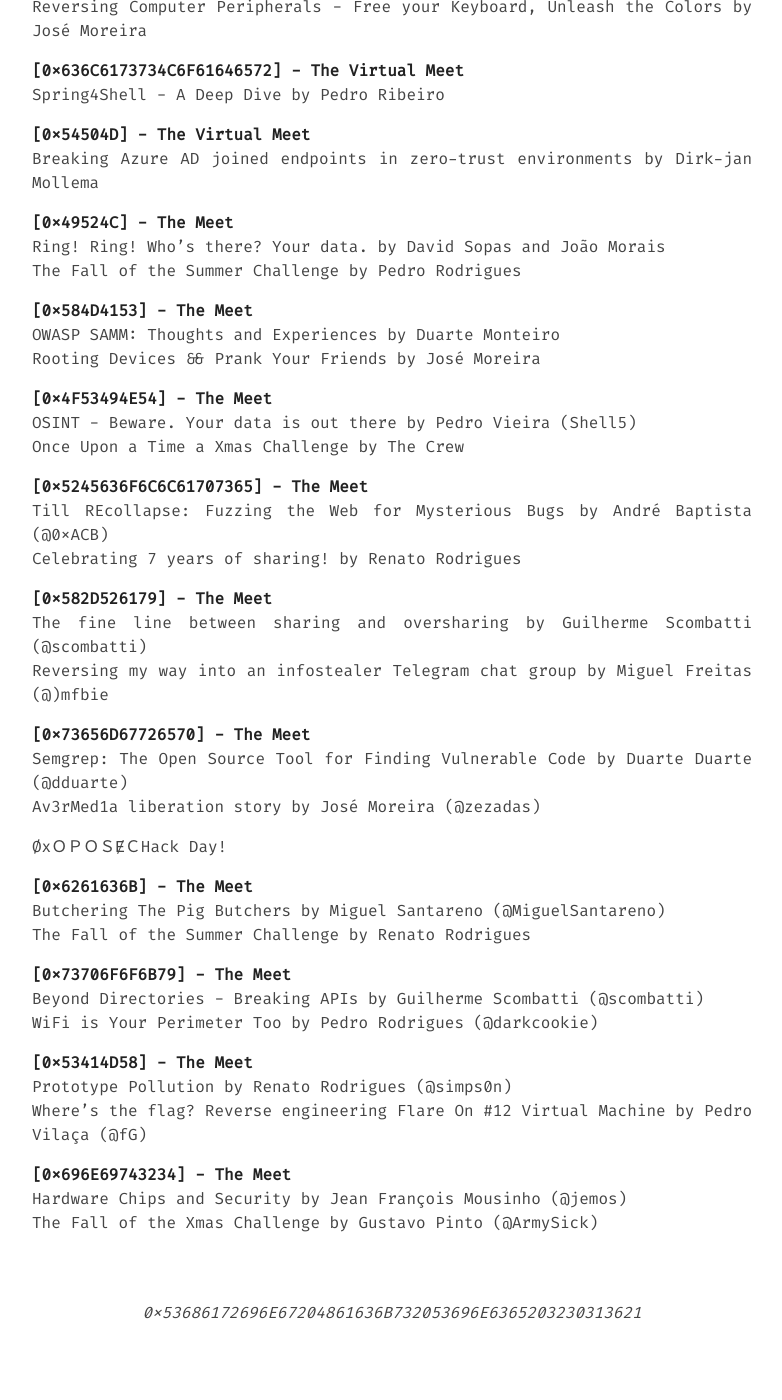
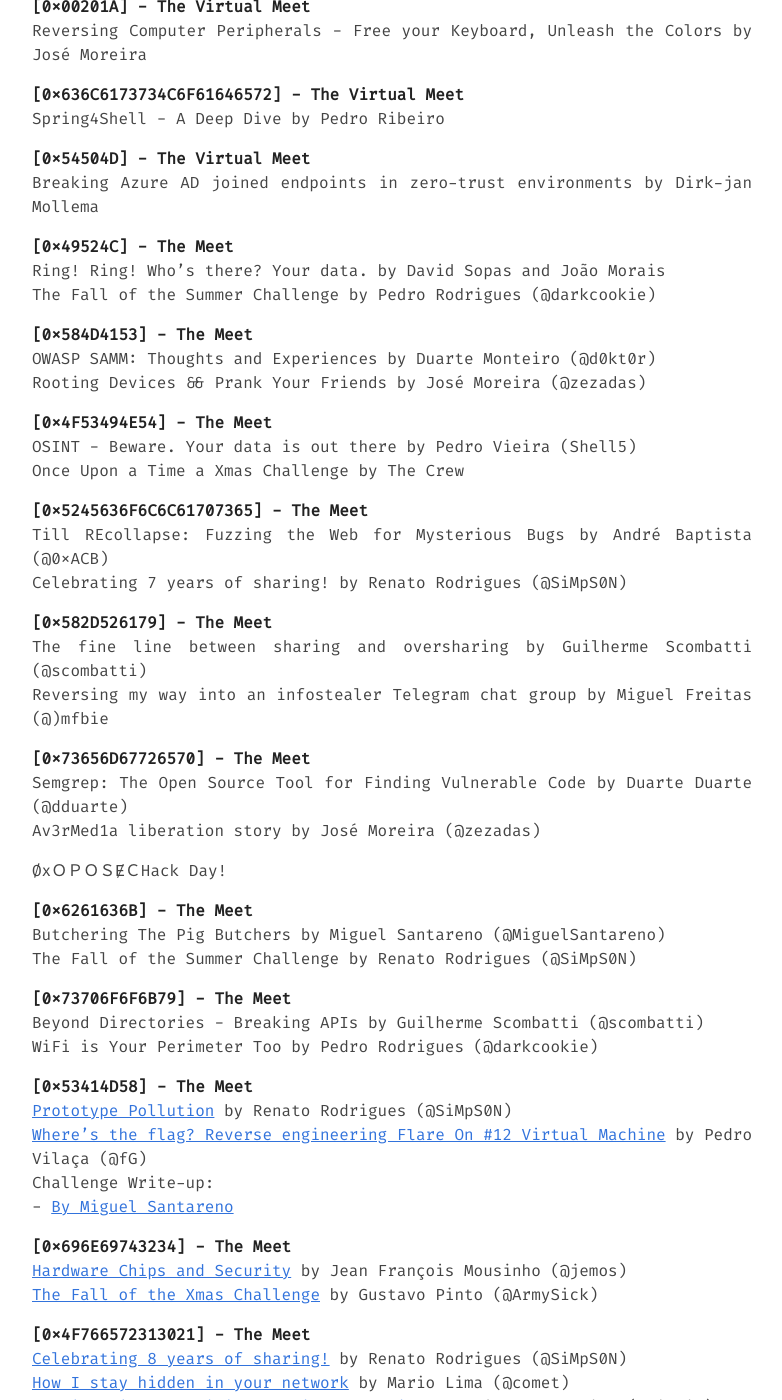
Before and after one commit to 0xOPOSEC/0xOPOSEC.github.io, a Jekyll site: the page built from talks.md, in a window 1280 px wide and 1400 px high, scrolled down 6533 px. Shown: the whole window, without its empty margins (248-1030 px from the left). Built offline with Jekyll 4.4.1, drawn with Linux system fonts in a browser that asks for light colours; some of the changed text lies outside the part shown.

Commit message:
Talks Dump Update and Names Fix

```diff
--- a/talks.md
+++ b/talks.md
@@ -8,30 +8,30 @@ This page is dump for all presentations from the Meetup.
 
 **\[INIT\] - The Gathering**
 [XXE and XEE detection](https://slides.com/anagomes/xxe-meetup) by Ana Gomes
-[Node.js Problems in Paradise](https://slides.com/simpson/njs-problems-in-paradise) ([Demo](https://gist.github.com/Simpsonpt/ed4f6cf8ebe269ba29d7)) by Renato Rodrigues
-[(Un)Securing Stuff with IoT](https://www.dropbox.com/s/47lq26brfd1qo3b/%28un%29securing%20stuff%20with%20IoT.pdf?dl=1) by David Gouveia
+[Node.js Problems in Paradise](https://slides.com/simpson/njs-problems-in-paradise) ([Demo](https://gist.github.com/Simpsonpt/ed4f6cf8ebe269ba29d7)) by Renato Rodrigues (@SiMpS0N)
+[(Un)Securing Stuff with IoT](https://www.dropbox.com/s/47lq26brfd1qo3b/%28un%29securing%20stuff%20with%20IoT.pdf?dl=1) by David Gouveia (@zatarra)
 
 **\[0x31\] - The Meet**
-[Bug Bounties](https://slides.com/miguelregala/bug-bounties#/) by Miguel Regala
-[Security Headers](https://slides.com/simpson/security-headers/) by Renato Rodrigues
+[Bug Bounties](https://slides.com/miguelregala/bug-bounties#/) by Miguel Regala (@fisher)
+[Security Headers](https://slides.com/simpson/security-headers/) by Renato Rodrigues (@SiMpS0N)
 [Terminal and Shell attacks: Targeting the Sysadmin](https://www.dropbox.com/s/pe19rb8fby6nhef/Terminal%20and%20Shell%20attacks%3A%20Targeting%20the%20Sysadmin.pdf?dl=1) ([Demos](https://www.dropbox.com/s/wes01lrbonm6cx9/Terminal%20and%20Shell%20attacks%3A%20Targeting%20the%20Sysadmin.zip?dl=1)) by Federico Bento
 
 **\[0x32\] - The Meet**
-[ZSUN Wifi Card Reader](https://slides.com/davidgouveia/zsun-wifi-card-reader#/) by David Gouveia
+[ZSUN Wifi Card Reader](https://slides.com/davidgouveia/zsun-wifi-card-reader#/) by David Gouveia (@zatarra)
 [Mobile Security in iOS](https://www.dropbox.com/s/dfwo2b3n60wo8bx/Mobile%20Security%20in%20iOS.pdf?dl=1) by Herman Duarte
-[Challenge Solution](https://www.dropbox.com/s/5gpjiffx736jdk6/oposec-pwn.pdf?dl=1) by André Baptista
+[Challenge Solution](https://www.dropbox.com/s/5gpjiffx736jdk6/oposec-pwn.pdf?dl=1) by André Baptista (@0xACB)
 
 **\[0x33\] - The Meet**
-[Lockpicking 101](https://slides.com/duartemonteiro-1/lock-picking#/) by Duarte Monteiro and Miguel Regala
+[Lockpicking 101](https://slides.com/duartemonteiro-1/lock-picking#/) by Duarte Monteiro (@d0kt0r) and Miguel Regala (@fisher)
 [A hands-on approach on botnets for a learning purpose](https://www.dropbox.com/s/q5sdfaxzodbbkqr/A%20hands-on%20approach%20on%20botnets%20for%20a%20learning.pdf?dl=1) by José Pinto and João Dias
 
 **\[0x34\] - The Meet**
-[Template Injection 101](https://slides.com/miguelregala/template-injection-3) by Fisher
+[Template Injection 101](https://slides.com/miguelregala/template-injection-3) by Miguel Regala (@fisher)
 Live Streaming Security: Inner Security and Anti Leeching Tips by Deluxor
 
 **\[0x35\] - The Meet**
-[SSRF.. aka.. how to pierce perimeter defences like a boss!!!"](https://github.com/ricardojba/0xOPOSEC) by Ricardo Almeida
-[Hacking World 101](https://slides.com/miguelregala/hacking101-history) by fisher
+[SSRF.. aka.. how to pierce perimeter defences like a boss!!!"](https://github.com/ricardojba/0xOPOSEC) by Ricardo Almeida (@vibrio)
+[Hacking World 101](https://slides.com/miguelregala/hacking101-history) by Miguel Regala (@fisher)
 
 **\[0x36\] - The Meet**
 [Ransomware 101: Threats & Countermeasures](https://www.dropbox.com/s/pwxgjp6ufe4w7e6/Ransomware%20101.pptx?dl=1) by netshark
@@ -84,8 +84,8 @@ Browsers - For better or worse... by simps0n
 [Challenge Solution](https://www.dropbox.com/s/1feb4ru2ax1l57i/chall_writeup.txt?dl=1) by Anotherik
 
 **\[0x68\] - The Meet**
-Briareos, a Modular Framework for Elastic Intrusion Detection and Prevention by André Baptista
-[Game of Bounties](https://slides.com/miguelregala/oposec-bounties) by fisher
+Briareos, a Modular Framework for Elastic Intrusion Detection and Prevention by André Baptista (@0xACB)
+[Game of Bounties](https://slides.com/miguelregala/oposec-bounties) by Miguel Regala (@fisher)
 
 **\[0x69\] - The Meet**
 [Cryptanalysis 101 - Breaking a password 'hash'](https://www.dropbox.com/s/iepm343vcz71y0s/OPOSEC.pptx?dl=1) by João Gil (@jack64)
@@ -122,15 +122,15 @@ Briareos, a Modular Framework for Elastic Intrusion Detection and Prevention by
 
 **\[0x6F\] - The Meet**
 [Controlling your neighbor's lights - Dissecting ZigBee Protocol](https://www.dropbox.com/s/wu0zan9nmz9guox/oposec_zigbee.pdf?dl=1) by André Garrido
-[One Trick and one Treat](https://slides.com/simpson/one-trick-one-treat?token=2dCp00ka) (Short Talk) by Renato Rodrigues
-[SDR Challenge Write-up](https://github.com/zezadas/pypocsag/blob/master/challenge/0x6F_0xOPOSEC_CHALLENGE.pdf) By Zezadas
+[One Trick and one Treat](https://slides.com/simpson/one-trick-one-treat?token=2dCp00ka) (Short Talk) by Renato Rodrigues (@SiMpS0N)
+[SDR Challenge Write-up](https://github.com/zezadas/pypocsag/blob/master/challenge/0x6F_0xOPOSEC_CHALLENGE.pdf) By José Moreira (@zezadas)
 
 **\[0x6G\] - The Overflow**
 [From Crash to Win!](https://slides.com/apl3b/from-crash-to-win/fullscreen?token=qfQfRKub#/) by Guilherme Scombatti and César Silva
 Using supply chain attacks for software dependencies to spread malicious code in the wild. by Preben Ver Eecke, Jelle Criel and Timothy Van Heddegem
 
 **\[0x70\] - The Meet**
-[Ataques e outros casos de Cibersegurança](https://www.dropbox.com/s/jgpt8ezyt4ympft/casos_ciberseguranca.pdf?dl=1) by (@)aap
+[Ataques e outros casos de Cibersegurança](https://www.dropbox.com/s/jgpt8ezyt4ympft/casos_ciberseguranca.pdf?dl=1) by António Pinto (@aap)
 [Vulnerabilities in the Anda app](https://www.dropbox.com/s/ycf30gb4b6axiya/Vulnerabilities%20in%20the%20Anda%20app.pdf?dl=1) by (@)Gustavo Silva
 Challenge Write-ups:
 \- [By Jpdias](https://jpdias.me/infosec/iot/2019/01/17/oposec0x70challenge.html)
@@ -138,7 +138,7 @@ Challenge Write-ups:
 \- [By ArmySick](https://www.dropbox.com/s/vn6jvgfnma3v4gx/0x70_writeup.pdf?dl=1)
 
 **\[0x71\] - The Meet**
-[Assuma o controlo total da sua casa numa só aplicação - EDP IoT 101](https://www.dropbox.com/s/uoqbnlkvicxlj4h/EDP%20101.pdf?dl=1) by Luís Catarino and (@)darkcookie
+[Assuma o controlo total da sua casa numa só aplicação - EDP IoT 101](https://www.dropbox.com/s/uoqbnlkvicxlj4h/EDP%20101.pdf?dl=1) by Luís Catarino and Pedro Rodrigues (@darkcookie)
 [Insecure Deserialization 101](https://slides.com/apl3b/deserialization-35/?token=hDJFVzs9#/) by @csilva
 Challenge Write-up:
 \- [By Vibrio](https://gist.github.com/ricardojba/7c5503bb04fd3bcc566308d13e978bd7)
@@ -151,17 +151,17 @@ Challenge Write-up:
 
 **\[0x73\] - The Meet**
 [Internet-of-b̶r̶o̶k̶e̶n̶ -Things: A highly-opinionated overview](https://www.dropbox.com/s/0me72f1p4j6zkor/oposec-short.pdf?dl=1) by João Pedro Dias (@)jpdias
-[Low Hanging Fruit On Android](https://www.dropbox.com/s/ezcitmrxci2hwbh/Low%20Hanging%20Fruit%20On%20Android.pdf?dl=1) by (@)zezadas
+[Low Hanging Fruit On Android](https://www.dropbox.com/s/ezcitmrxci2hwbh/Low%20Hanging%20Fruit%20On%20Android.pdf?dl=1) by José Moreira (@zezadas)
 Challenge Write-up:
 \- [By JPDias](https://jpdias.me/infosec/iot/2019/04/21/oposecaprilchallenge.html)
 
 **\[0x74\] - The Meet**
-[Who are you talking to?! Analyzing Android applications with Frida](https://www.dropbox.com/s/j1nb6nrsmj2dwpj/Analyzing%20Android%20applications%20with%20Frida.pdf?dl=1) by (@)darkcookie
+[Who are you talking to?! Analyzing Android applications with Frida](https://www.dropbox.com/s/j1nb6nrsmj2dwpj/Analyzing%20Android%20applications%20with%20Frida.pdf?dl=1) by Pedro Rodrigues (@darkcookie)
 Golden Chickens & Malware-as-a-Service by Tiago Marques
 [Challenge Write-up](https://www.dropbox.com/s/4mlal5dgbfu1y9f/0x74-write-up.pdf?dl=1) by (@)jmoraissec
 
 **\[0x75\] - The Meet**
-[Blockchain, A security perspective](https://www.dropbox.com/s/heb7spszmvtp2xc/Blokchain-A_Security_Perspective.pdf?dl=1) by (@)aap
+[Blockchain, A security perspective](https://www.dropbox.com/s/heb7spszmvtp2xc/Blokchain-A_Security_Perspective.pdf?dl=1) by António Pinto (@aap)
 Bounty Life by (@)andrebaptista
 Challenge Write-up:
 \- [By aap](https://www.dropbox.com/s/mx5y2fvrwyj88vs/challenge-writeup.pdf?dl=1)
@@ -169,7 +169,7 @@ Challenge Write-up:
 \- [By Hugo Sereno](https://hugosereno.eu/blog/2019/06/09/capture-that-memory-flag/)
 
 **\[0x76\] - The Meet**
-[Can I haz credentials? - Using honeypots to extract passwords from live scanners](https://www.dropbox.com/s/nbcwwb8u16aqpuj/Oposec%20Scanners.pdf?dl=1) by (@)darkcookie
+[Can I haz credentials? - Using honeypots to extract passwords from live scanners](https://www.dropbox.com/s/nbcwwb8u16aqpuj/Oposec%20Scanners.pdf?dl=1) by Pedro Rodrigues (@darkcookie)
 Hacking your cable modem by Local Underground Greyhat
 
 **\[0x77\] - The Meet**
@@ -183,8 +183,8 @@ Challenge Write-up:
 \- [By Zezadas](https://www.dropbox.com/s/nh5thnkf8igarb9/%5B0x78%5D_0xOPOSEC_CHALLENGE_ANDROID_WEBVIEW_BOF.pdf?dl=1)
 
 **\[0x79\] - The Meet**
-[Proxy Re-Encryption 101](https://www.dropbox.com/s/64nx6mpf1ng7paf/reenc.pdf?dl=1) by (@)aap
-[Let's Get Physical!](https://www.dropbox.com/s/qe9bgeolnttzcz7/General%20presentation.pdf?dl=1) + [Media](https://www.dropbox.com/s/427xmk47ei3pmsg/Talk%20media.zip?dl=1) by (@)darkcookie
+[Proxy Re-Encryption 101](https://www.dropbox.com/s/64nx6mpf1ng7paf/reenc.pdf?dl=1) by António Pinto (@aap)
+[Let's Get Physical!](https://www.dropbox.com/s/qe9bgeolnttzcz7/General%20presentation.pdf?dl=1) + [Media](https://www.dropbox.com/s/427xmk47ei3pmsg/Talk%20media.zip?dl=1) by Pedro Rodrigues (@darkcookie)
 Challenge Write-up:
 \- [By Nuno Humberto](https://www.dropbox.com/s/41bfd87xz4rwgok/Crypto%20Challenge.pdf?dl=1)
 
@@ -221,7 +221,7 @@ Challenge Write-up:
 \- [By Zezadas](https://www.dropbox.com/s/8bl0oloqv2drzjf/0xOPOSEC_0x0E_DTMF_MultiTap.pdf?dl=1)
 
 **\[0x0F\] - The Virtual Meet**
-[The Curious Case of a PDF and an MBR](https://www.dropbox.com/s/xhjvkw3c7lhkm1o/writeup_0xOPOSEC_0x0F_Polyglot_PDF_MBR_Bootloader.pdf?dl=1) by José Moreira
+[The Curious Case of a PDF and an MBR](https://www.dropbox.com/s/xhjvkw3c7lhkm1o/writeup_0xOPOSEC_0x0F_Polyglot_PDF_MBR_Bootloader.pdf?dl=1) by José Moreira (@zezadas)
 
 **\[0x4842443231\] - The Virtual Meet**
 [Automated standard based security assessment for IoT](https://www.dropbox.com/s/mvojkfmrkv0ikzn/Thesis%20-%20Presentation%20-%20Oposec.pdf?dl=1) by André Cirne
@@ -279,11 +279,11 @@ Breaking Azure AD joined endpoints in zero-trust environments by Dirk-jan Mollem
 
 **\[0x49524C\] - The Meet**
 Ring! Ring! Who's there? Your data. by David Sopas and João Morais
-The Fall of the Summer Challenge by Pedro Rodrigues
+The Fall of the Summer Challenge by Pedro Rodrigues (@darkcookie)
 
 **\[0x584D4153\] - The Meet**
-OWASP SAMM: Thoughts and Experiences by Duarte Monteiro
-Rooting Devices && Prank Your Friends by José Moreira
+OWASP SAMM: Thoughts and Experiences by Duarte Monteiro (@d0kt0r)
+Rooting Devices && Prank Your Friends by José Moreira (@zezadas)
 
 **\[0x4F53494E54\] - The Meet**
 OSINT - Beware. Your data is out there by Pedro Vieira (Shell5)
@@ -291,7 +291,7 @@ Once Upon a Time a Xmas Challenge by The Crew
 
 **\[0x5245636F6C6C61707365\] - The Meet**
 Till REcollapse: Fuzzing the Web for Mysterious Bugs by André Baptista (@0xACB)
-Celebrating 7 years of sharing! by Renato Rodrigues
+Celebrating 7 years of sharing! by Renato Rodrigues (@SiMpS0N)
 
 **\[0x582D526179\] - The Meet**
 The fine line between sharing and oversharing by Guilherme Scombatti (@scombatti)
@@ -305,16 +305,23 @@ Av3rMed1a liberation story by José Moreira (@zezadas)
 
 **\[0x6261636B\] - The Meet**
 Butchering The Pig Butchers by Miguel Santareno (@MiguelSantareno)
-The Fall of the Summer Challenge by Renato Rodrigues
+The Fall of the Summer Challenge by Renato Rodrigues (@SiMpS0N)
 
 **\[0x73706F6F6B79\] - The Meet**
 Beyond Directories - Breaking APIs by Guilherme Scombatti (@scombatti)
 WiFi is Your Perimeter Too by Pedro Rodrigues (@darkcookie)
 
 **\[0x53414D58\] - The Meet**
-Prototype Pollution by Renato Rodrigues (@simps0n)
-Where's the flag? Reverse engineering Flare On #12 Virtual Machine by Pedro Vilaça (@fG)
+[Prototype Pollution](https://www.dropbox.com/scl/fi/c7m9bq9guhk6mz8cyuw7g/Prototype-Pollution.pdf?rlkey=bakoq9oqmqo9d8tu32cu3535x&dl=1) by Renato Rodrigues (@SiMpS0N)
+[Where's the flag? Reverse engineering Flare On #12 Virtual Machine](https://www.dropbox.com/scl/fi/dvorko5bv8hg1jhzcdl08/Where-s-the-flag-Reverse-engineering-Flare-On-12-Virtual-Machine.pdf?rlkey=hmn2dfl16yk06wdecpqow569l&dl=1) by Pedro Vilaça (@fG)
+Challenge Write-up:
+\- [By Miguel Santareno](https://www.dropbox.com/scl/fi/ogqqr1zsp72i7hcezzpo7/The-Meet-Challenge-Walkthrough.pdf?rlkey=cvqundon1p23sv1leyar9sbnx&dl=1)
 
 **\[0x696E69743234\] - The Meet**
-Hardware Chips and Security by Jean François Mousinho (@jemos)
-The Fall of the Xmas Challenge by Gustavo Pinto (@ArmySick)
+[Hardware Chips and Security](https://www.dropbox.com/scl/fi/qfnt614sdedybb1bflr0p/Chips-and-Security-Final-Jemos.pdf?rlkey=dww11sp4krjskc5lqohhjtwqc&dl=1) by Jean François Mousinho (@jemos)
+[The Fall of the Xmas Challenge](https://www.dropbox.com/scl/fi/mpvff2izsxk3z1qrm5bne/0xOPOSEC-Xmas-Chall-23.pdf?rlkey=1l4vfxyfchcknus66jctqhxua&dl=1) by Gustavo Pinto (@ArmySick)
+
+**\[0x4F766572313021\] - The Meet**
+[Celebrating 8 years of sharing!](https://www.dropbox.com/scl/fi/7dk7y7rx4844zmgag3iez/Celebrating-8-years-of-sharing.pdf?rlkey=6ezh0fbuiqn0880gb166sycuh&dl=1) by Renato Rodrigues (@SiMpS0N)
+[How I stay hidden in your network](https://www.dropbox.com/scl/fi/sksa5br6t7du00r1pv0j1/How-I-stay-hidden-in-your-network.pdf?rlkey=oe1hzbjmc7rwx6uwkta5mxmfo&dl=1) by Mario Lima (@comet)
+[Abusing Windows Privileged File Operations](https://www.dropbox.com/scl/fi/waq8zqecmketjlvb1t3x7/Abusing-Windows-Privileged-File-Operations.pdf?rlkey=s9459fiwg8kr5nke7ai026cs3&dl=1) by Ricardo Almeida (@vibrio)
```
Also changed, not shown: other parts of talks.md (+10 -10 lines).
